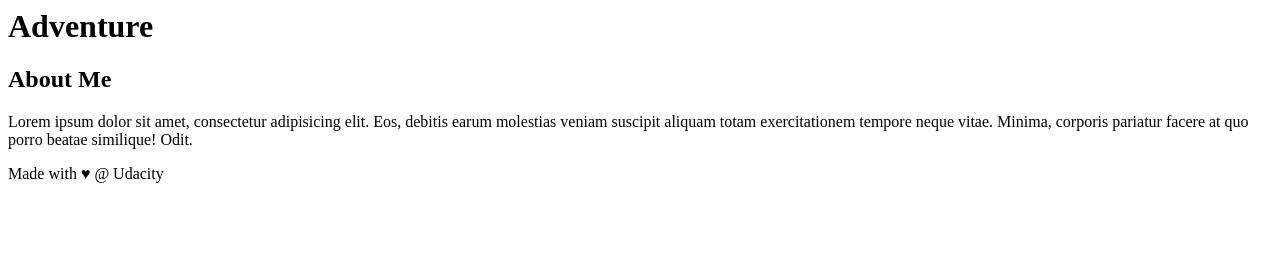
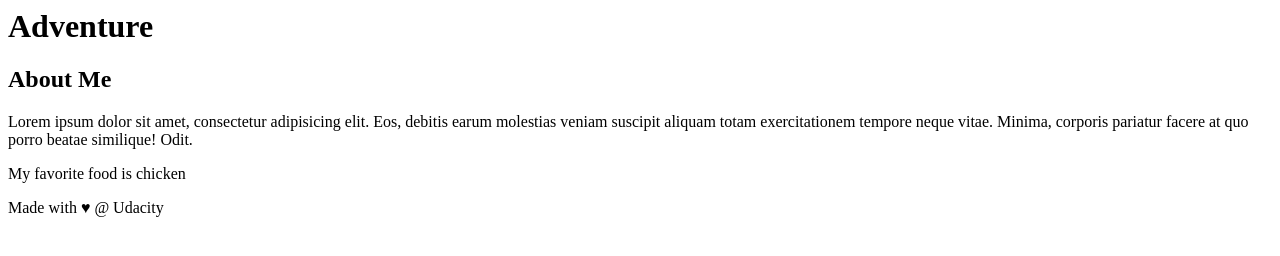
Before and after one commit to CharanReddy21/new-git-project, a plain HTML site: page index.html in a window 1280 px wide. Drawn offline with Linux system fonts and the light colour scheme.

Commit message:
added favourite food to html

```diff
--- a/index.html
+++ b/index.html
@@ -23,6 +23,7 @@
     <h2>About Me</h2>
 
     <p>Lorem ipsum dolor sit amet, consectetur adipisicing elit. Eos, debitis earum molestias veniam suscipit aliquam totam exercitationem tempore neque vitae. Minima, corporis pariatur facere at quo porro beatae similique! Odit.</p>
+    <p>My favorite food is chicken</p>
 </aside>
 <!-- end of new content -->
 
```
